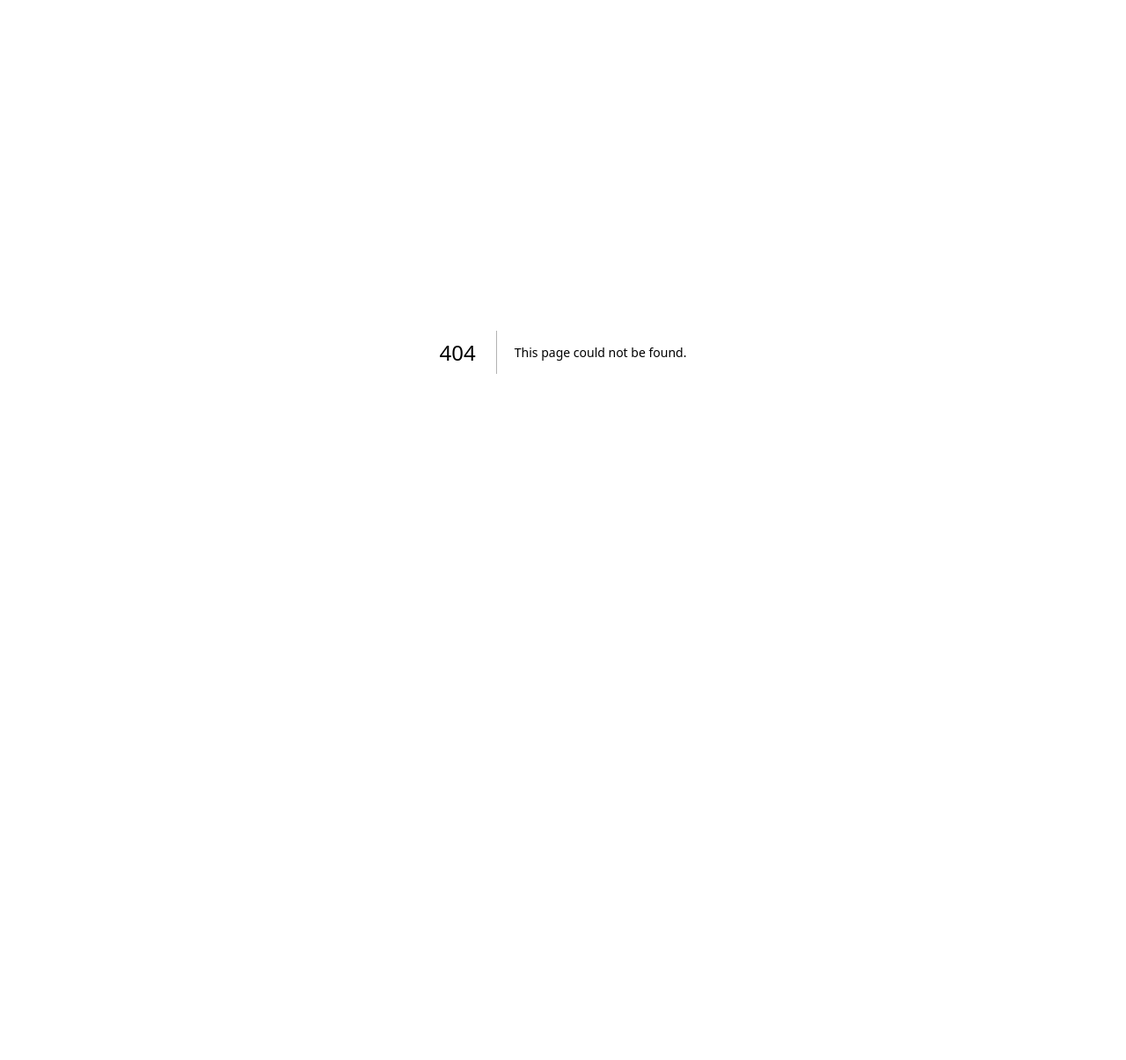
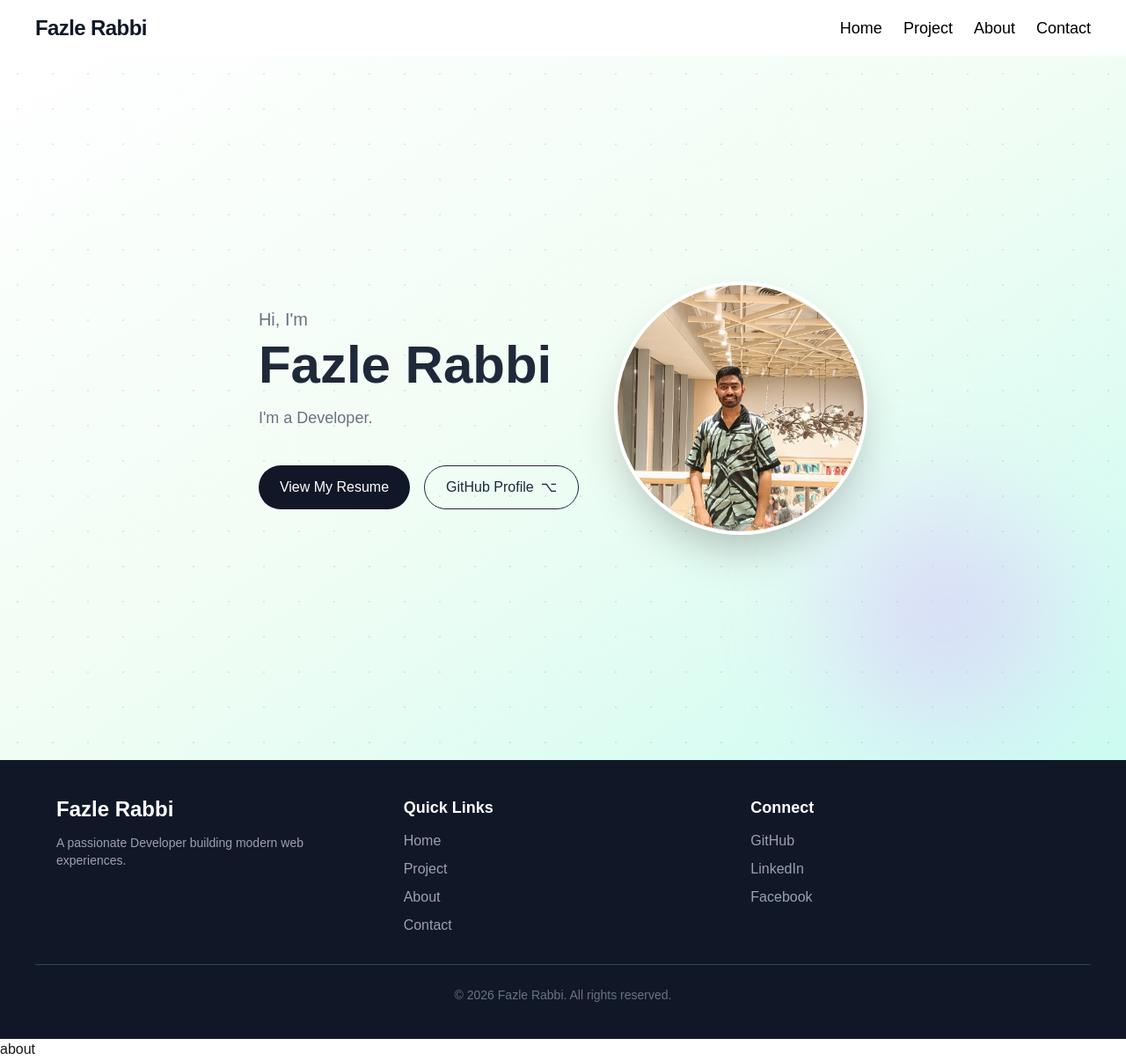
Before and after one commit to fazlerabbi6423/portfolio, a Next.js app: page /about in a window 1280 px wide. Before the commit this address had no page. Shown: the whole page at 88% size. Before the commit the page ends 800 px from the top, so only its background shows below. Built offline with nearby package versions, Linux system fonts and the light colour scheme.

Commit message:
first commit

```diff
--- /dev/null
+++ b/src/app/about/page.tsx
@@ -0,0 +1,11 @@
+import React from 'react';
+
+const page = () => {
+    return (
+        <div>
+            about
+        </div>
+    );
+};
+
+export default page;
--- /dev/null
+++ b/src/app/components/Footer.tsx
@@ -0,0 +1,60 @@
+import Link from 'next/link';
+
+const Footer = () => {
+    return (
+        <footer className='bg-gray-900 text-white py-10 px-10'>
+
+            <div className='max-w-6xl mx-auto grid grid-cols-1 md:grid-cols-3 gap-8'>
+
+                <div>
+                    <h2 className='text-2xl font-bold mb-3'>Fazle Rabbi</h2>
+                    <p className='text-gray-400 text-sm'>
+                        A passionate Developer building modern web experiences.
+                    </p>
+                </div>
+
+
+                <div>
+                    <h3 className='text-lg font-semibold mb-3'>Quick Links</h3>
+                    <ul className='space-y-2 text-gray-400'>
+                        <li><Link href='/' className='hover:text-white transition-colors'>Home</Link></li>
+                        <li><Link href='/project' className='hover:text-white transition-colors'>Project</Link></li>
+                        <li><Link href='/about' className='hover:text-white transition-colors'>About</Link></li>
+                        <li><Link href='/contact' className='hover:text-white transition-colors'>Contact</Link></li>
+                    </ul>
+                </div>
+
+
+                <div>
+                    <h3 className='text-lg font-semibold mb-3'>Connect</h3>
+                    <ul className='space-y-2 text-gray-400'>
+                        <li>
+                            <a href='https://github.com' target='_blank' className='hover:text-white transition-colors'>
+                                GitHub
+                            </a>
+                        </li>
+                        <li>
+                            <a href='https://linkedin.com' target='_blank' className='hover:text-white transition-colors'>
+                                LinkedIn
+                            </a>
+                        </li>
+                        <li>
+                            <a href='https://facebook.com' target='_blank' className='hover:text-white transition-colors'>
+                                Facebook
+                            </a>
+                        </li>
+                    </ul>
+                </div>
+
+            </div>
+
+            {/* ✅ Bottom Line */}
+            <div className='border-t border-gray-700 mt-8 pt-6 text-center text-gray-500 text-sm'>
+                <p>© {new Date().getFullYear()} Fazle Rabbi. All rights reserved.</p>
+            </div>
+
+        </footer>
+    );
+};
+
+export default Footer;
--- /dev/null
+++ b/src/app/components/Hero.tsx
@@ -0,0 +1,74 @@
+
+// bg-gradient-to-br
+
+
+import Link from 'next/link';
+import Image from 'next/image';
+
+const Hero = () => {
+    return (
+        <section className='relative min-h-screen flex items-center justify-center overflow-hidden'>
+
+
+            <div className='absolute inset-0  bg-gradient-to-br from-white via-green-50 to-teal-100'></div>
+
+
+            <div className='absolute inset-0' style={{
+                backgroundImage: `radial-gradient(circle, #00000015 1px, transparent 1px)`,
+                backgroundSize: '40px 40px'
+            }}></div>
+
+
+            <div className='absolute bottom-10 right-20 w-64 h-64 bg-purple-300 rounded-full blur-3xl opacity-40'></div>
+
+
+            <div className='relative z-10 flex items-center justify-between max-w-6xl mx-auto px-10 gap-10'>
+
+
+                <div className='flex-1 text-left'>
+
+                    <p className='text-gray-500 text-xl mb-2 font-light'>Hi, I'm</p>
+
+                    <h1 className='text-6xl font-bold text-gray-800 mb-4'>
+                        Fazle Rabbi
+                    </h1>
+
+                    <p className='text-gray-500 text-lg max-w-md mb-10'>
+                        I'm a Developer.
+                    </p>
+
+                    <div className='flex gap-4'>
+
+                        <Link
+                            href='/resume'
+                            className='flex items-center gap-2 bg-gray-900 text-white px-6 py-3 rounded-full font-medium hover:bg-gray-700 transition-colors'
+                        >
+                            View My Resume
+                        </Link>
+
+                        <Link
+                            href='https://github.com'
+                            target='_blank'
+                            className='flex items-center gap-2 border border-gray-800 text-gray-800 px-6 py-3 rounded-full font-medium hover:bg-gray-100 transition-colors'
+                        >
+                            GitHub Profile <span>⌥</span>
+                        </Link>
+
+                    </div>
+                </div>
+
+
+                <div className='flex-shrink-0'>
+                    <div className='w-72 h-72 rounded-full overflow-hidden border-4 border-white shadow-2xl'>
+
+                        <img  className='w-full h-full object-cover' src="profile.jpg" alt="" />
+                    </div>
+                </div>
+
+            </div>
+
+        </section>
+    );
+};
+
+export default Hero;
--- /dev/null
+++ b/src/app/components/Navbar.tsx
@@ -0,0 +1,29 @@
+
+import Link from 'next/link';
+
+const Navbar = () => {
+    return (
+        <nav className='flex justify-between items-center px-10 py-4 bg-white text-black shadow-md'>
+
+
+            <div>
+               <Link href='/'>
+                            <h1 className='text-2xl font-bold text-gray-900 tracking-tight hover:text-blue-600 transition-colors duration-200'>
+                                Fazle Rabbi
+                            </h1>
+                        </Link>
+            </div>
+
+
+            <div className='flex gap-6 text-lg font-medium'>
+                <Link className='hover:text-blue-500 transition-colors' href='/'>Home</Link>
+                <Link className='hover:text-blue-500 transition-colors' href='/project'>Project</Link>
+                <Link className='hover:text-blue-500 transition-colors' href='/about'>About</Link>
+                <Link className='hover:text-blue-500 transition-colors' href='/contact'>Contact</Link>
+            </div>
+
+        </nav>
+    );
+};
+
+export default Navbar;
--- /dev/null
+++ b/src/app/contact/page.tsx
@@ -0,0 +1,11 @@
+import React from 'react';
+
+const contact = () => {
+    return (
+        <div>
+            contact
+        </div>
+    );
+};
+
+export default contact;
--- /dev/null
+++ b/src/app/home/page.tsx
@@ -0,0 +1,7 @@
+import React from 'react'
+
+export default function page() {
+  return (
+    <div>page</div>
+  )
+}
--- a/src/app/layout.tsx
+++ b/src/app/layout.tsx
@@ -1,6 +1,9 @@
 import type { Metadata } from "next";
 import { Geist, Geist_Mono } from "next/font/google";
 import "./globals.css";
+import Navbar from "./components/Navbar";
+import Hero from "./components/Hero";
+import Footer from "./components/Footer";
 
 const geistSans = Geist({
   variable: "--font-geist-sans",
@@ -27,7 +30,12 @@ export default function RootLayout({
       lang="en"
       className={`${geistSans.variable} ${geistMono.variable} h-full antialiased`}
     >
-      <body className="min-h-full flex flex-col">{children}</body>
+      <body className="min-h-full flex flex-col">
+        <Navbar></Navbar>
+        <Hero></Hero>
+        <Footer></Footer>
+        {children}
+        </body>
     </html>
   );
 }
--- a/src/app/page.tsx
+++ b/src/app/page.tsx
@@ -3,62 +3,13 @@ import Image from "next/image";
 export default function Home() {
   return (
     <div className="flex flex-col flex-1 items-center justify-center bg-zinc-50 font-sans dark:bg-black">
-      <main className="flex flex-1 w-full max-w-3xl flex-col items-center justify-between py-32 px-16 bg-white dark:bg-black sm:items-start">
-        <Image
-          className="dark:invert"
-          src="/next.svg"
-          alt="Next.js logo"
-          width={100}
-          height={20}
-          priority
-        />
-        <div className="flex flex-col items-center gap-6 text-center sm:items-start sm:text-left">
-          <h1 className="max-w-xs text-3xl font-semibold leading-10 tracking-tight text-black dark:text-zinc-50">
-            To get started, edit the page.tsx file.
-          </h1>
-          <p className="max-w-md text-lg leading-8 text-zinc-600 dark:text-zinc-400">
-            Looking for a starting point or more instructions? Head over to{" "}
-            <a
-              href="https://vercel.com/templates?framework=next.js&utm_source=create-next-app&utm_medium=appdir-template-tw&utm_campaign=create-next-app"
-              className="font-medium text-zinc-950 dark:text-zinc-50"
-            >
-              Templates
-            </a>{" "}
-            or the{" "}
-            <a
-              href="https://nextjs.org/learn?utm_source=create-next-app&utm_medium=appdir-template-tw&utm_campaign=create-next-app"
-              className="font-medium text-zinc-950 dark:text-zinc-50"
-            >
-              Learning
-            </a>{" "}
-            center.
-          </p>
-        </div>
-        <div className="flex flex-col gap-4 text-base font-medium sm:flex-row">
-          <a
-            className="flex h-12 w-full items-center justify-center gap-2 rounded-full bg-foreground px-5 text-background transition-colors hover:bg-[#383838] dark:hover:bg-[#ccc] md:w-[158px]"
-            href="https://vercel.com/new?utm_source=create-next-app&utm_medium=appdir-template-tw&utm_campaign=create-next-app"
-            target="_blank"
-            rel="noopener noreferrer"
-          >
-            <Image
-              className="dark:invert"
-              src="/vercel.svg"
-              alt="Vercel logomark"
-              width={16}
-              height={16}
-            />
-            Deploy Now
-          </a>
-          <a
-            className="flex h-12 w-full items-center justify-center rounded-full border border-solid border-black/[.08] px-5 transition-colors hover:border-transparent hover:bg-black/[.04] dark:border-white/[.145] dark:hover:bg-[#1a1a1a] md:w-[158px]"
-            href="https://nextjs.org/docs?utm_source=create-next-app&utm_medium=appdir-template-tw&utm_campaign=create-next-app"
-            target="_blank"
-            rel="noopener noreferrer"
-          >
-            Documentation
-          </a>
-        </div>
+      {/* <main className="flex flex-1 w-full max-w-3xl flex-col items-center justify-between py-32 px-16 bg-white dark:bg-black sm:items-start">
+
+
+
+      </main> */}
+      <main>
+
       </main>
     </div>
   );
--- /dev/null
+++ b/src/app/project/page.tsx
@@ -0,0 +1,7 @@
+import React from 'react'
+
+export default function page() {
+  return (
+    <div>project</div>
+  )
+}
```
Also changed, not shown: public/profile.jpg (added).
